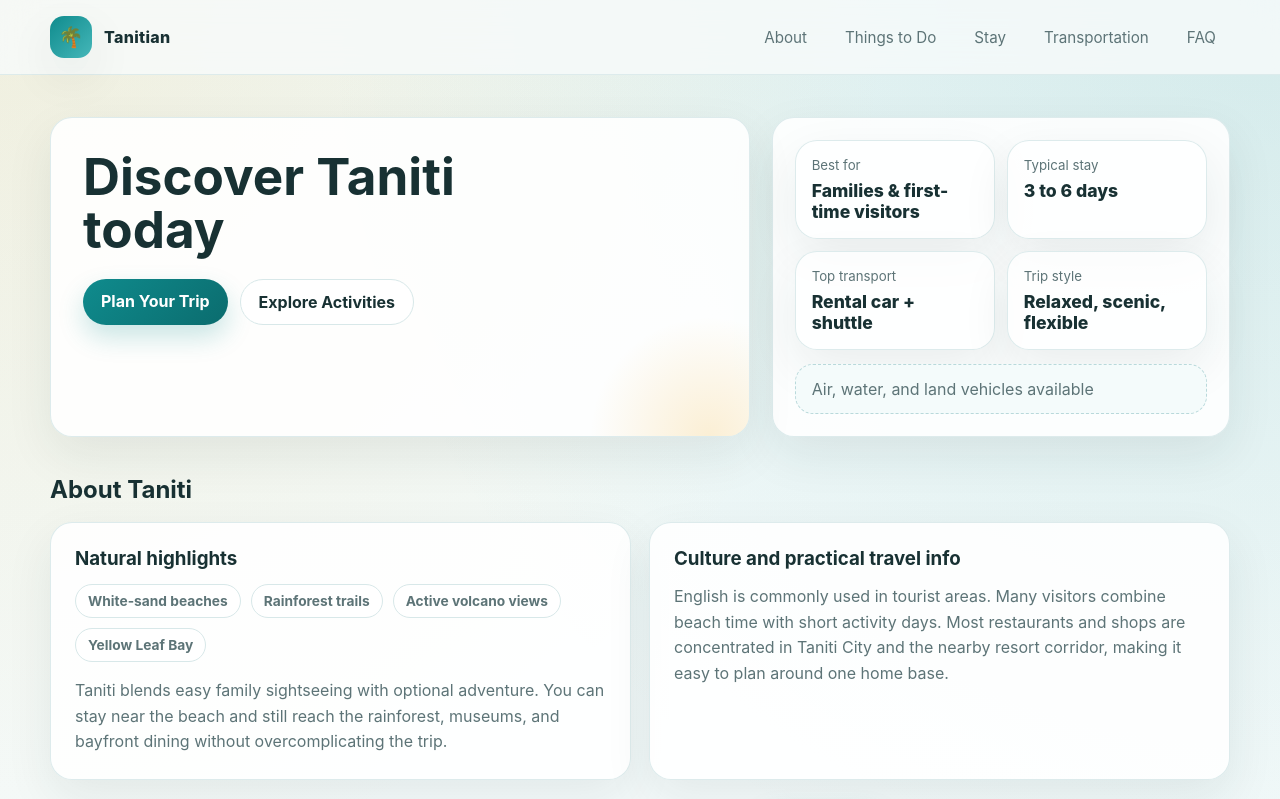
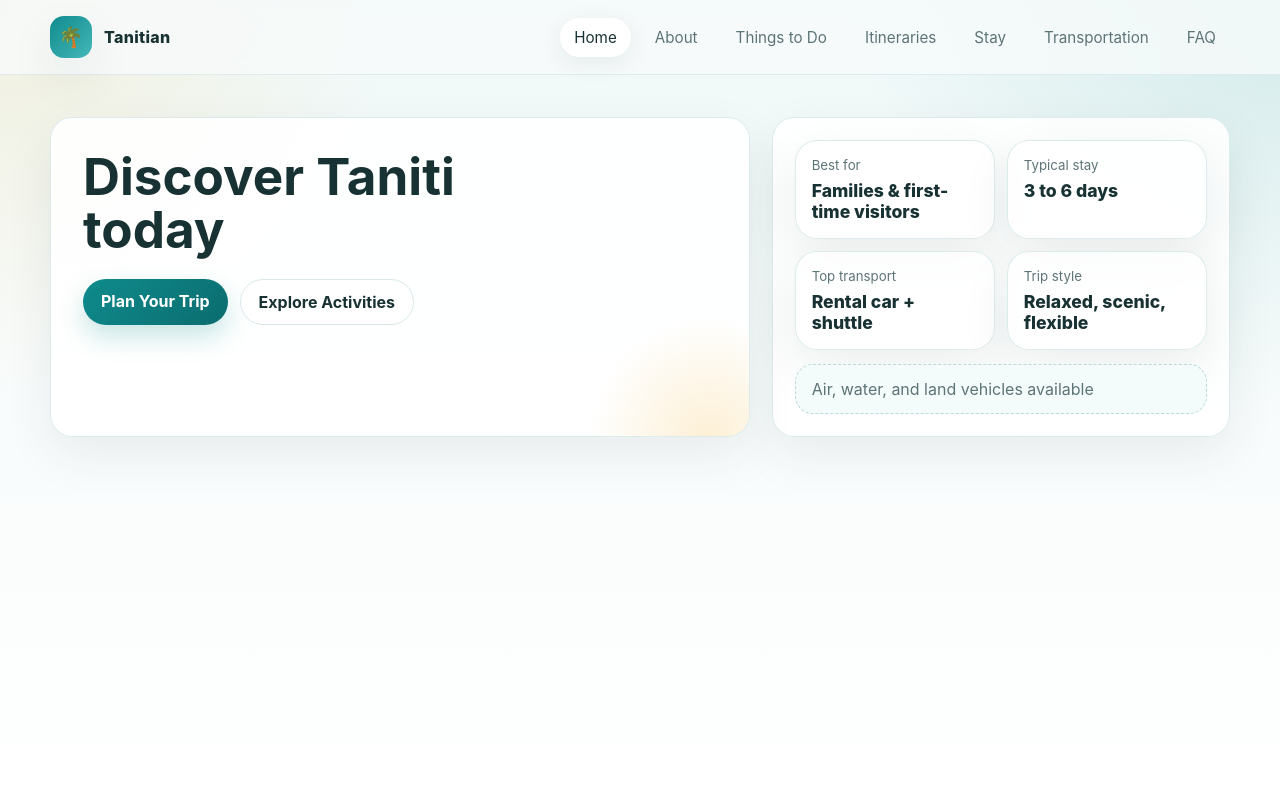
Before and after one commit to Gabetd/Gabetd.github.io, a plain HTML site: page index.html in a window 1280 px wide. Shown: the top 799 px of the page. Drawn offline with Linux system fonts and the light colour scheme.

Commit message:
split into pages

```diff
--- a/index.html
+++ b/index.html
@@ -281,6 +281,28 @@
       scroll-margin-top: 96px;
     }
 
+    .page {
+      display: none;
+      min-height: calc(100vh - 155px);
+      animation: pageFade 0.18s ease;
+    }
+
+    .page.active {
+      display: block;
+    }
+
+    @keyframes pageFade {
+      from {
+        opacity: 0;
+        transform: translateY(6px);
+      }
+
+      to {
+        opacity: 1;
+        transform: translateY(0);
+      }
+    }
+
     .section-head {
       display: flex;
       justify-content: space-between;
@@ -556,8 +578,10 @@
         <span>Tanitian</span>
       </a>
       <nav class="nav-links" aria-label="Primary">
+        <a href="#home" class="active" aria-current="page">Home</a>
         <a href="#about">About</a>
         <a href="#things-to-do">Things to Do</a>
+        <a href="#itineraries">Itineraries</a>
         <a href="#places-to-stay">Stay</a>
         <a href="#getting-around">Transportation</a>
         <a href="#faq">FAQ</a>
@@ -565,8 +589,8 @@
     </div>
   </header>
 
-  <main id="home" class="container">
-    <section class="hero">
+  <main class="container">
+    <section id="home" class="page hero active">
       <div class="hero-grid">
         <div class="hero-main">
           <h1>Discover Taniti today</h1>
@@ -602,7 +626,7 @@
       </div>
     </section>
 
-    <section id="about">
+    <section id="about" class="page">
       <div class="section-head">
         <div>
           <h2>About Taniti</h2>
@@ -632,7 +656,7 @@
       </div>
     </section>
 
-    <section id="things-to-do">
+    <section id="things-to-do" class="page">
       <div class="section-head">
         <div>
           <h2>Things to do</h2>
@@ -740,7 +764,7 @@
       </div>
     </section>
 
-    <section id="itineraries">
+    <section id="itineraries" class="page">
       <div class="section-head">
         <div>
           <h2>Suggested itineraries</h2>
@@ -825,7 +849,7 @@
       </div>
     </section>
 
-    <section id="places-to-stay">
+    <section id="places-to-stay" class="page">
       <div class="section-head">
         <div>
           <h2>Places to stay</h2>
@@ -894,7 +918,7 @@
       </div>
     </section>
 
-    <section id="getting-around">
+    <section id="getting-around" class="page">
       <div class="section-head">
         <div>
           <h2>Getting around</h2>
@@ -931,7 +955,7 @@
       </div>
     </section>
 
-    <section id="faq">
+    <section id="faq" class="page">
       <div class="section-head">
         <div>
           <h2>Travel info / FAQ</h2>
@@ -1050,22 +1074,51 @@
     })
 
     const navLinks = Array.from(document.querySelectorAll('.nav-links a'))
-    const sections = Array.from(document.querySelectorAll('main section'))
+    const pageLinks = Array.from(document.querySelectorAll('a[href^="#"]'))
+    const pages = Array.from(document.querySelectorAll('.page'))
+    const pageIds = pages.map(page => page.id)
 
-    const observer = new IntersectionObserver(entries => {
-      entries.forEach(entry => {
-        if (!entry.isIntersecting) return
-        navLinks.forEach(link => {
-          const active = link.getAttribute('href') === `#${entry.target.id}`
-          link.classList.toggle('active', active)
-        })
+    function getValidPageId(hash) {
+      const requestedId = hash.replace('#', '')
+      return pageIds.includes(requestedId) ? requestedId : 'home'
+    }
+
+    function showPage(pageId, options = {}) {
+      pages.forEach(page => {
+        page.classList.toggle('active', page.id === pageId)
       })
-    }, {
-      rootMargin: '-40% 0px -45% 0px',
-      threshold: 0
+
+      navLinks.forEach(link => {
+        const isActive = link.getAttribute('href') === `#${pageId}`
+        link.classList.toggle('active', isActive)
+
+        if (isActive) {
+          link.setAttribute('aria-current', 'page')
+        } else {
+          link.removeAttribute('aria-current')
+        }
+      })
+
+      if (!options.skipHash && window.location.hash !== `#${pageId}`) {
+        history.pushState(null, '', `#${pageId}`)
+      }
+
+      window.scrollTo({ top: 0, behavior: options.instant ? 'auto' : 'smooth' })
+    }
+
+    pageLinks.forEach(link => {
+      link.addEventListener('click', event => {
+        const pageId = getValidPageId(link.getAttribute('href'))
+        event.preventDefault()
+        showPage(pageId)
+      })
     })
 
-    sections.forEach(section => observer.observe(section))
+    window.addEventListener('popstate', () => {
+      showPage(getValidPageId(window.location.hash), { skipHash: true, instant: true })
+    })
+
+    showPage(getValidPageId(window.location.hash), { skipHash: true, instant: true })
   </script>
 </body>
 </html>
```
